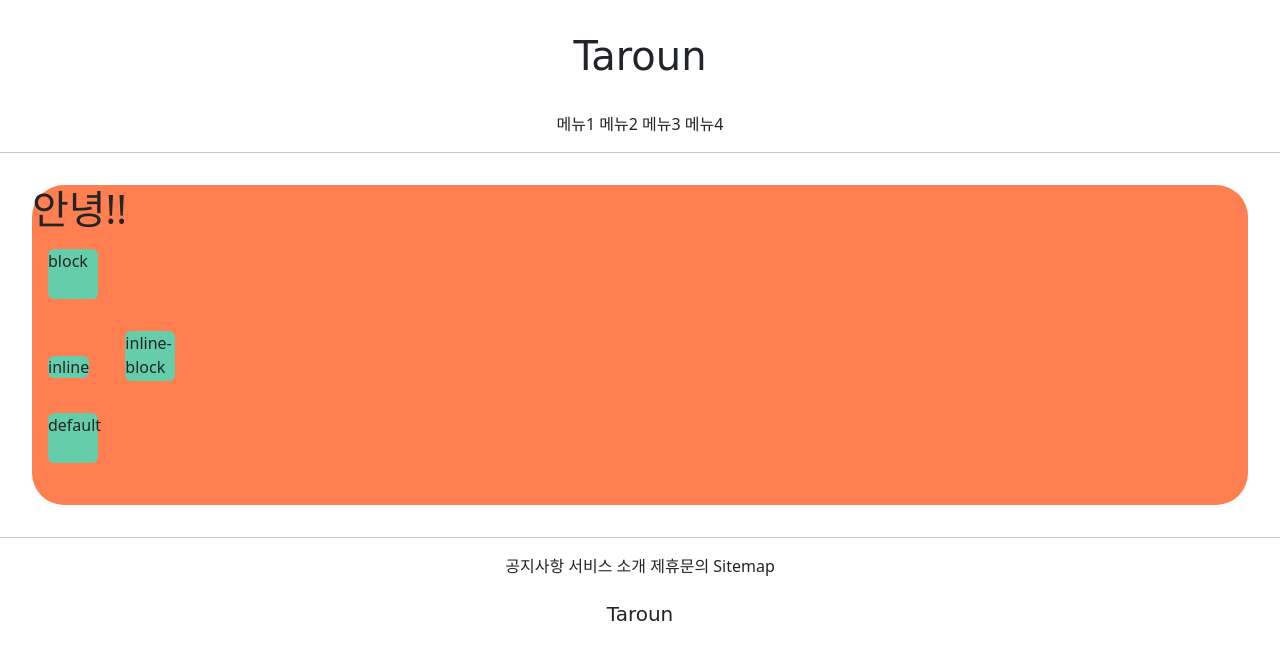
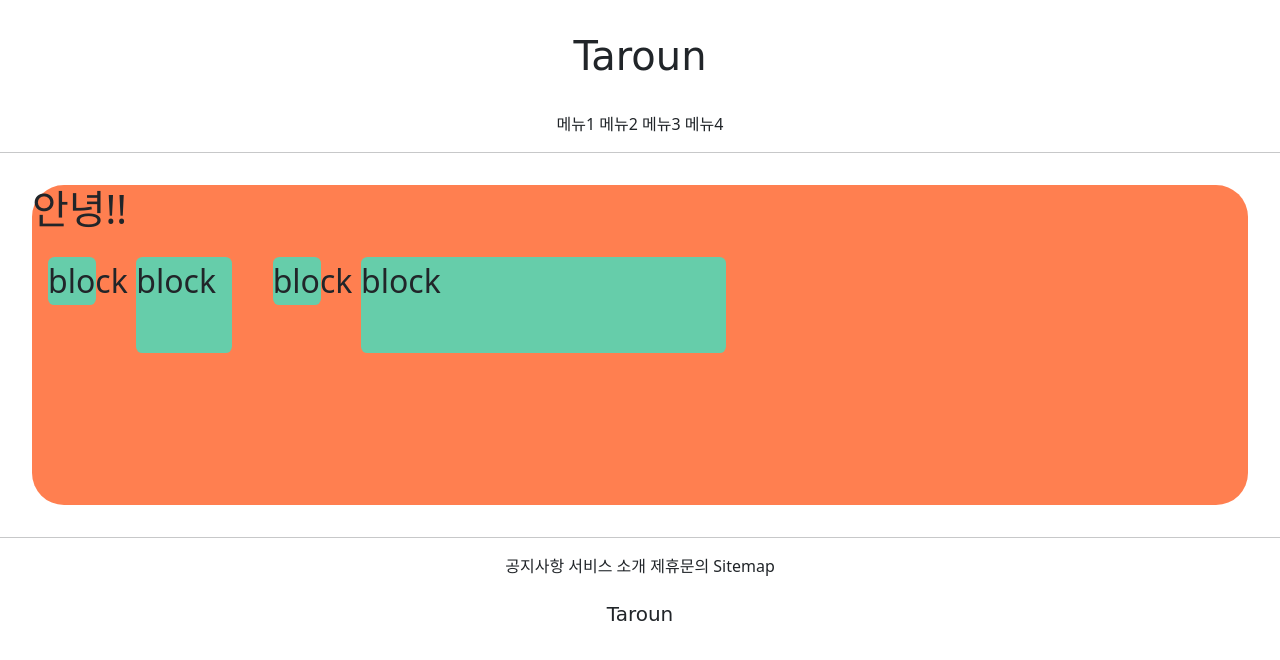
Before and after one commit to taroun/new_1ban, a Django app: page /accounts/hello_world/ in a window 1280 px wide. Shown: the top 660 px of the page. Run offline with Django 3.2, Linux system fonts and the light colour scheme; parts of the project's set-up code (start-up, migrations or seed data) failed here and were passed over; some web fonts are replaced.

Commit message:
7/7 new 1ban commit 3

```diff
--- a/accountapp/templates/accountapp/hello_world.html
+++ b/accountapp/templates/accountapp/hello_world.html
@@ -4,6 +4,7 @@
     <style>
         .testing{
             background-color: mediumaquamarine;
+            display: inline-block;
             width: 50px;
             height: 50px;
             margin: 1rem;
@@ -11,13 +12,12 @@
         }
     </style>
 
-    <div style="height: 20rem; background-color: coral; margin: 2rem; border-radius: 2rem;">
+    <div style="height: 20rem; background-color: coral; margin: 2rem; border-radius: 2rem; font-size: 2rem;">
         <h1>안녕!!</h1>
-        <div class="testing" style="display: block">block</div>
-        <div class="testing" style="display: inline">inline</div>
-        <div class="testing" style="display: inline-block">inline-block</div>
-        <div class="testing" style="display: none">none</div>
-        <div class="testing">default</div>
+        <div class="testing" style="width: 48px; height: 48px;">block</div>
+        <div class="testing" style="width: 3em; height: 3em;">block</div>
+        <div class="testing" style="width: 3rem; height: 3rem;">block</div>
+        <div class="testing" style="width: 30%; height: 30%;">block</div>
     </div>
 
 {% endblock %}
```
